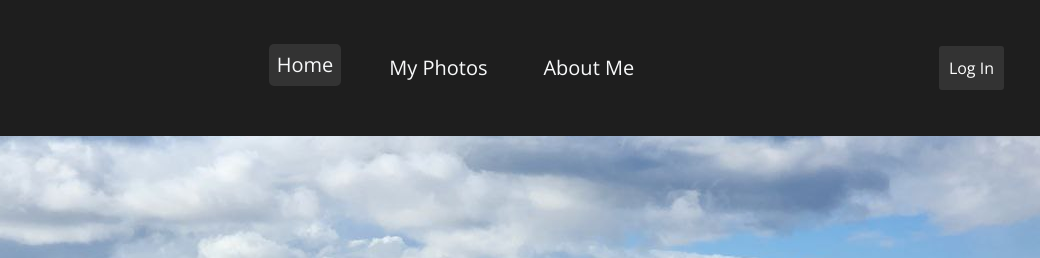
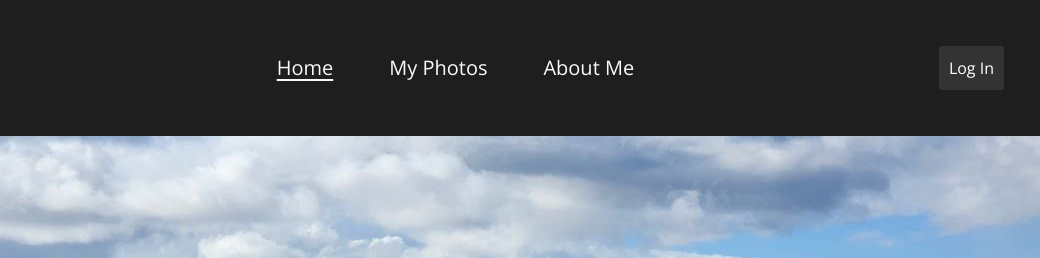
Before and after one commit to ramtinteymouri/ramtin-photography, a plain HTML site: page index.html in a window 1280 px wide. Shown: the top 258 px of the page, 240-1280 px from the left. Drawn offline with nearby package versions, Linux system fonts and the light colour scheme.

Commit message:
updated the navbar style

```diff
--- a/css/styles.css
+++ b/css/styles.css
@@ -95,9 +95,8 @@ main {
 }
 
 .nav-link.active {
-    background-color: var(--selected-menu-color);
-    border-radius: 5px;
-    padding: 5px 10px;
+    text-decoration: underline;
+    text-underline-offset: 4px;
 }
 
 .navigation-list li .nav-link {
```
